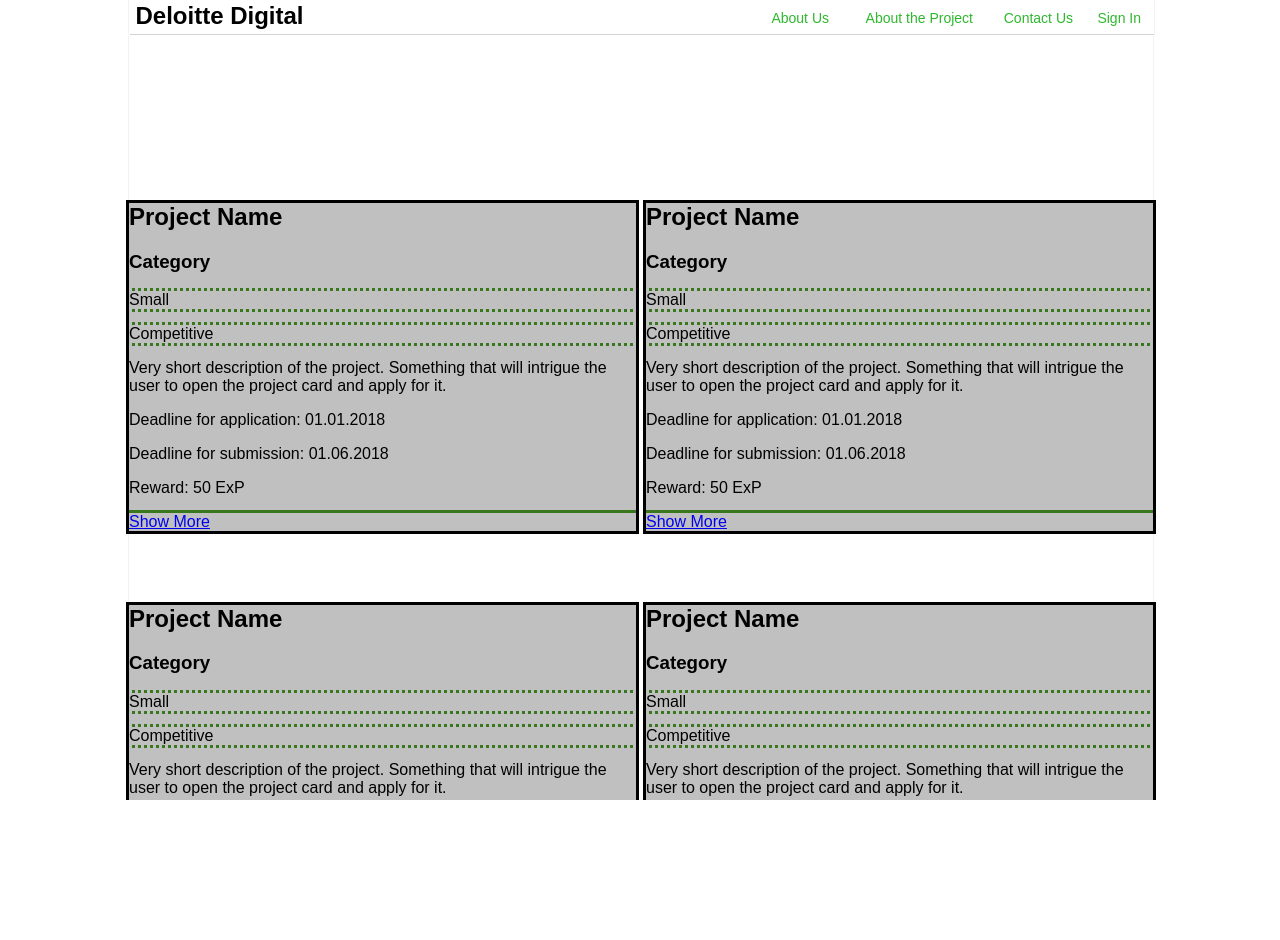
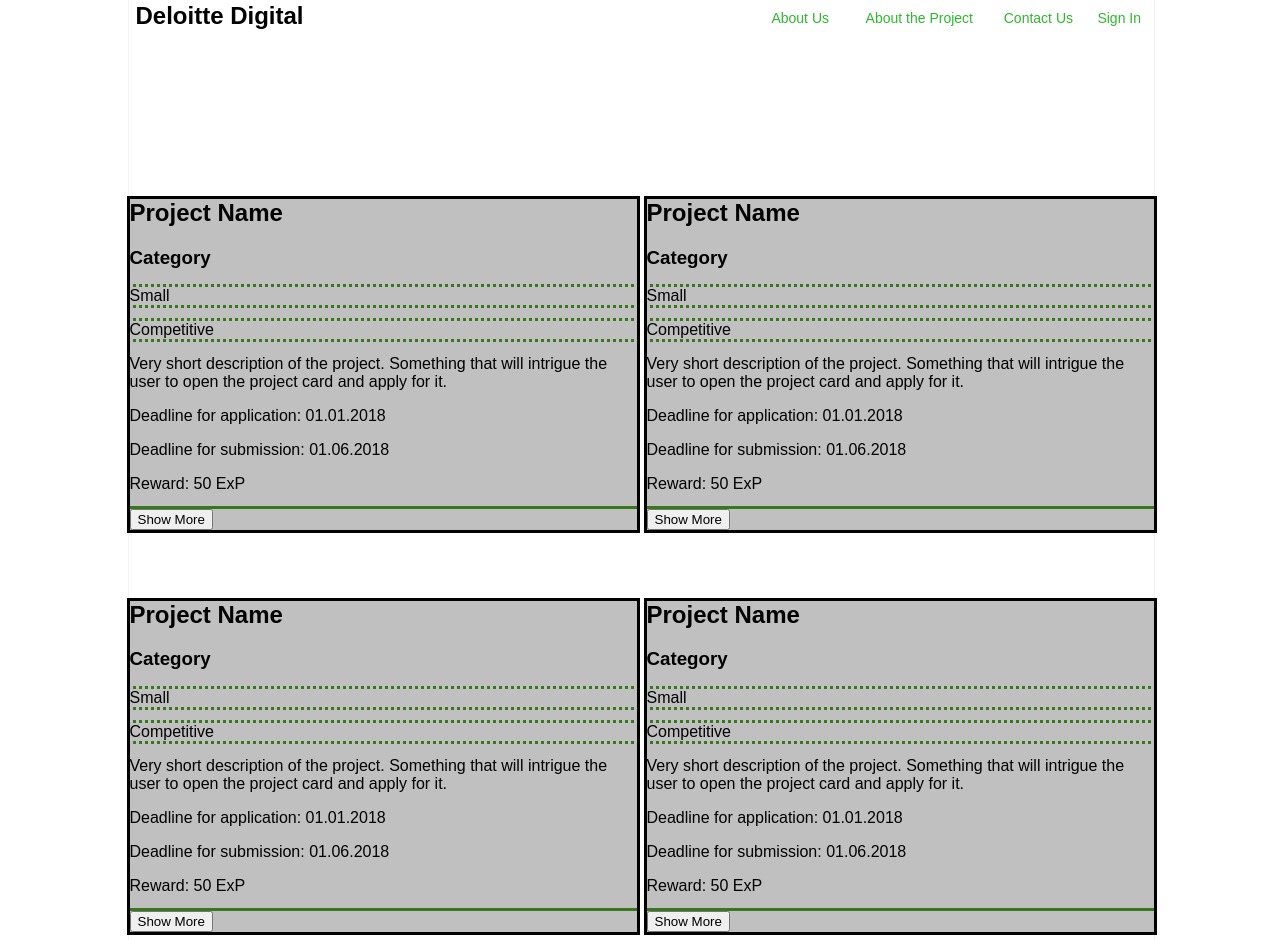
Before and after one commit to mhollings97/DigitalDeloitte, a React (Create React App) app in the folder my-app/: page /projectsavailable in a window 1280 px wide. Before the commit the page ends 800 px from the top, so only its background shows below. Built offline with nearby package versions, Linux system fonts and the light colour scheme.

Commit message:
more routes

```diff
--- a/my-app/src/App.js
+++ b/my-app/src/App.js
@@ -20,6 +20,7 @@ import AfterSignUp from './components/Pages/AfterSignUp/AfterSignUp'
 import UserProfile from './components/Pages/UserProfile/UserProfile'
 import ProjectCards from './components/Pages/Projects/ProjectCards/ProjectCards'
 import SignOut from './components/Pages/SignOut/SignOut'
+import ProjPage from './components/Pages/ProjPage/ProjPage'
 
 class App extends Component {
 constructor(props) {
@@ -68,7 +69,7 @@ render() {
                 	&&
 		<div id = 'catcher' onClick = {this.toggleLog}/>}
 
-<div id = "head">
+
                 <div id = "AU">
                         <Link to = {'/aboutus'} >
                                 <Header title = "About Us" ></Header>
@@ -92,9 +93,6 @@ render() {
                         <HomeButton >Deloitte Digital</HomeButton>
                         </Link>
     		</div>
-        </div>
-        <div id = "cont">
-        <div id = "bord">
         <Route exact = 'true' path = "/" component= {HomeScreen}/>
         <Route path = "/aboutus" component= {AboutUs}/>
 	<Route path = '/abouttheproject' component = {AboutProj}/>
@@ -104,8 +102,7 @@ render() {
         <Route path = "/contactus" component = {UserData}/>
         <Route path = "/projectsavailable" component = {ProjectCards}/>
 	<Route path = "/signedout" component = {SignOut}/>
-        </div>
-        </div>
+	<Route path = "/projectdescription" component = {ProjPage}/>
       </div>
 </Router>
   	);
--- a/my-app/src/components/Pages/SignOut/SignOut.js
+++ b/my-app/src/components/Pages/SignOut/SignOut.js
@@ -14,10 +14,7 @@ render () {
 	    <div id = "SignOutWrap">
 	      <div id = "SOtext">
 		<h2>You have been logged out.</h2>
-		<h3>Click below to log back in.</h3>
-	      </div>
-	      <div id = "SBI">
-		<button id = "SBIbutton">Sign In</button>
+		<h3>Come back soon!</h3>
 	      </div>
 	    </div>
 	</div>
--- a/my-app/src/components/ProjCard/ProjCard.js
+++ b/my-app/src/components/ProjCard/ProjCard.js
@@ -1,15 +1,37 @@
 import React, { Component } from 'react';
 import Link from '.././Buttons/Link/Link'
 import './ProjCard.css'
+import {Redirect} from 'react-router-dom'
 
 class ProjCard extends Component {
 
 constructor (props) {
     super(props);
+
+        this.state = {
+                redirect: false,
+        };
+
+        this.handleRedirect = this.handleRedirect.bind(this);
+
+}
+
+
+handleRedirect(){
+
+        this.setState({
+                redirect: !this.state.redirect,
+        });
 }
 
     render () {
 
+        if(this.state.redirect){
+                return(
+                        <Redirect to = "/projectdescription"/>
+                )
+
+        }
 	return (
 
 	    <div>
@@ -36,7 +58,7 @@ constructor (props) {
 			<p>Reward: 50 ExP</p>
 		    </div>
 		    <div id = "ShowMore">
-			<Link url = "https://www.google.com/" text = "Show More"/>
+			<button id = "showmore" onClick = {this.handleRedirect}>Show More</button>
 		    </div>
 
 		</div>
--- a/my-app/src/components/ProjDescription/ProjDescription.js
+++ b/my-app/src/components/ProjDescription/ProjDescription.js
@@ -1,5 +1,6 @@
 import React, {Component} from 'react';
 import './ProjDescription.css'
+import {Redirect} from 'react-router-dom'
 
 class ProjDescription extends Component {
 
```
